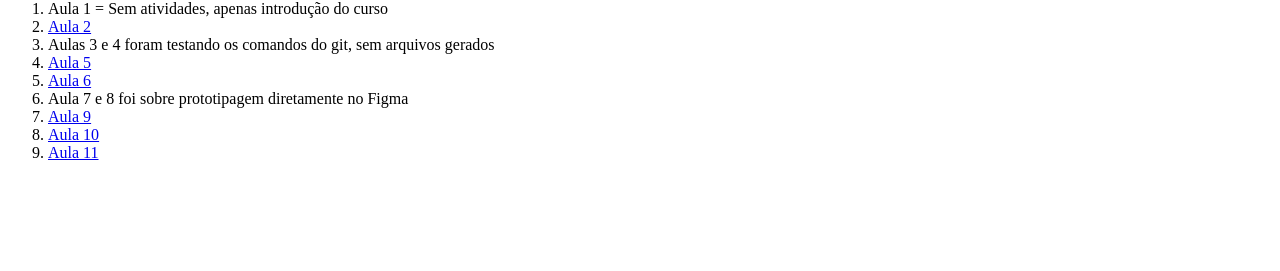
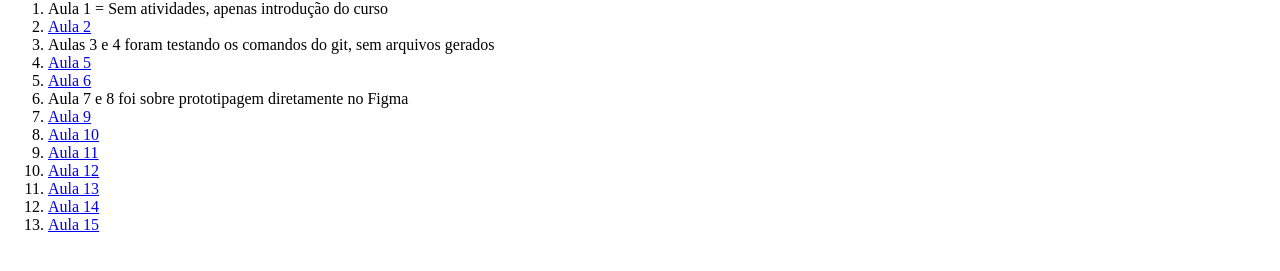
Before and after one commit to lulululluiza/pratica-curso-webdev-coderhouse, a plain HTML site: page index.html in a window 1280 px wide. Shown: the part 157-428 px from the top of the page. Drawn offline with Linux system fonts and the light colour scheme.

Commit message:
Update index.html
Ajustados links no índice

```diff
--- a/index.html
+++ b/index.html
@@ -25,6 +25,10 @@
             <li><a href="resources/pages/aula-9/aula-9.html">Aula 9</a></li>
             <li><a href="resources/pages/aula-10/aula-10.html">Aula 10</a></li>
             <li><a href="resources/pages/aula-11/aula-11.html">Aula 11</a></li>
+            <li><a href="resources/pages/aula-12/aula-12.html">Aula 12</a></li>
+            <li><a href="resources/pages/aula-13/aula-13.html">Aula 13</a></li>
+            <li><a href="resources/pages/aula-14/aula-14.html">Aula 14</a></li>
+            <li><a href="resources/pages/aula-15/aula-15.html">Aula 15</a></li>
 
         </ol>
     </div>
```
